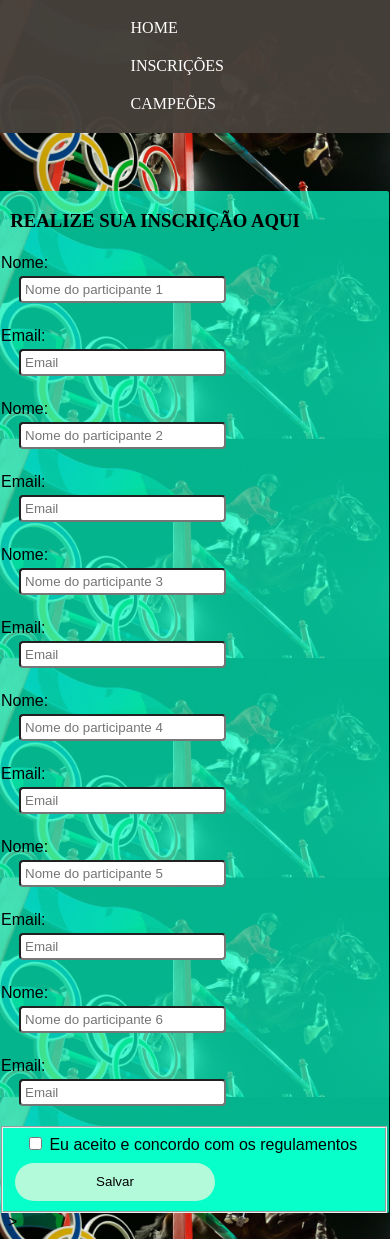
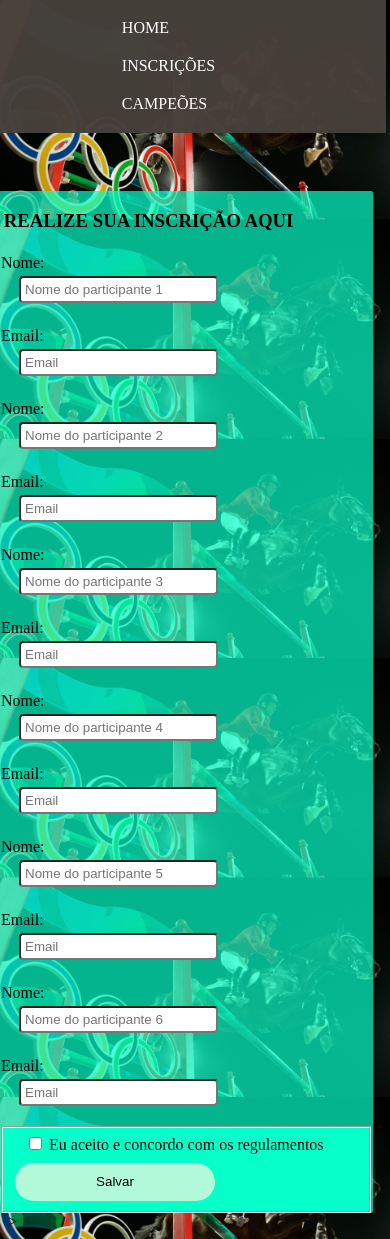
Before and after one commit to LuizIwasaki/Hipismo, a plain HTML site: page inscricao.html in a window 390 px wide. Drawn offline with Linux system fonts and the light colour scheme.

Commit message:
Add files via upload

```diff
--- a/index.css
+++ b/index.css
@@ -144,3 +144,10 @@ input[type="button"]
     width: 400px;
     text-align: center ;
 }
+.logotype
+{
+    position: relative;
+    display: inline;
+    margin-left: 30%;
+
+}
--- a/inscricao.html
+++ b/inscricao.html
@@ -22,7 +22,7 @@
 
             <h3 class="interesse"> REALIZE SUA INSCRIÇÃO AQUI</h3>
 
-            <label class="nome" for="Nome" >Nome:</label>
+            <label class="nome" for="name" >Nome:</label>
             <input class="form" type="text" placeholder="Nome do participante 1" />
 
 
@@ -32,55 +32,55 @@
 
 
 
-            <label class="nome" for="Nome" >Nome:</label>
+            <label class="nome" for="name" >Nome:</label>
             <input class="form" type="text"  placeholder="Nome do participante 2" />
 
 
 
-            <label class="nome" for="Email">Email:</label>
+            <label class="nome" for="email">Email:</label>
             <input class="form" type="text"  placeholder="Email" />
 
 
 
 
-            <label class="nome" for="Nome" >Nome:</label>
+            <label class="nome" for="name" >Nome:</label>
             <input class="form" type="text"  placeholder="Nome do participante 3" />
 
 
 
-            <label class="nome" for="Email">Email:</label>
+            <label class="nome" for="email">Email:</label>
             <input class="form" type="text"  placeholder="Email" />
 
 
 
 
-            <label class="nome" for="Nome" >Nome:</label>
+            <label class="nome" for="name" >Nome:</label>
             <input class="form" type="text"  placeholder="Nome do participante 4" />
 
 
 
-            <label class="nome" for="">Email:</label>
+            <label class="nome" for="email">Email:</label>
             <input class="form" type="text"  placeholder="Email" />
 
 
 
 
-            <label class="nome" for="Nome" >Nome:</label>
+            <label class="nome" for="name" >Nome:</label>
             <input class="form" type="text" placeholder="Nome do participante 5" />
 
 
 
-            <label class="nome" for="">Email:</label>
+            <label class="nome" for="email">Email:</label>
             <input class="form" type="text"  placeholder="Email" />
 
 
 
-            <label class="nome" for="Nome" >Nome:</label>
+            <label class="nome" for="name" >Nome:</label>
             <input class="form" type="text" placeholder="Nome do participante 6" />
 
 
 
-            <label class="nome" for="">Email:</label>
+            <label class="nome" for="email">Email:</label>
             <input class="form" type="text"  placeholder="Email" />
             <fieldset class="agreed">
             <label class="checkbox">
--- a/mobile.css
+++ b/mobile.css
@@ -13,14 +13,15 @@ nav
 
 
 }
-body {
 
+#fundo
+
+{
+    position: relative;
     background-size: 100%;
     background-repeat: no-repeat absolute;
-    position: absolute;
-    width: 1000%;
-    height: 1000%;
-    font-family: 'Josefin Sans', sans-serif;
+    width: 100%%;
+    height: 190%;
 }
 
 .itens
@@ -33,14 +34,6 @@ body {
     text-decoration:none;
 }
 
-#fundo
-{
-    position: relative;
-
-    width: 100%;
-    height: 100%;
-
-}
 .nome
 {
     padding: 4px;
@@ -135,3 +128,23 @@ input[type="button"]
 {
     background-color: teal;
 }
+.atletas
+{
+    max-width: 590;
+    margin-top: 19px;
+    display: inline-block;
+    padding: 25px;
+    margin-left: -20px;
+    color: rgb(0, 0, 0);
+    font-family: sans-serif;
+    text-align: center;
+    background-color: rgba(255, 255, 255, 0.438);
+    width: 60%;
+}
+.logotype
+{
+    position: relative;
+    display: inline;
+    margin-left: 15%;
+
+}
```
Also changed, not shown: index.html (+2 -3 lines), imagem2.png (added).
